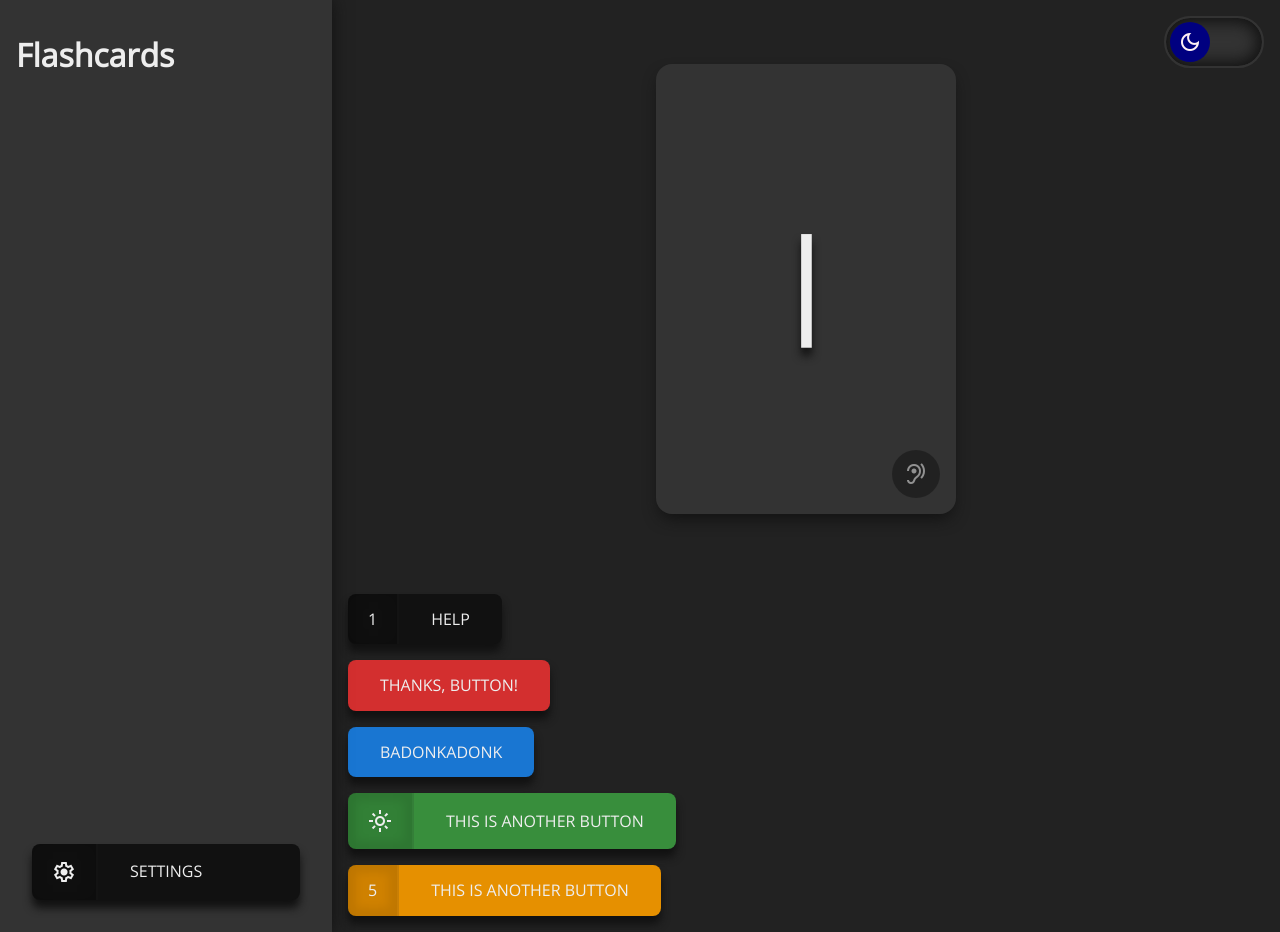
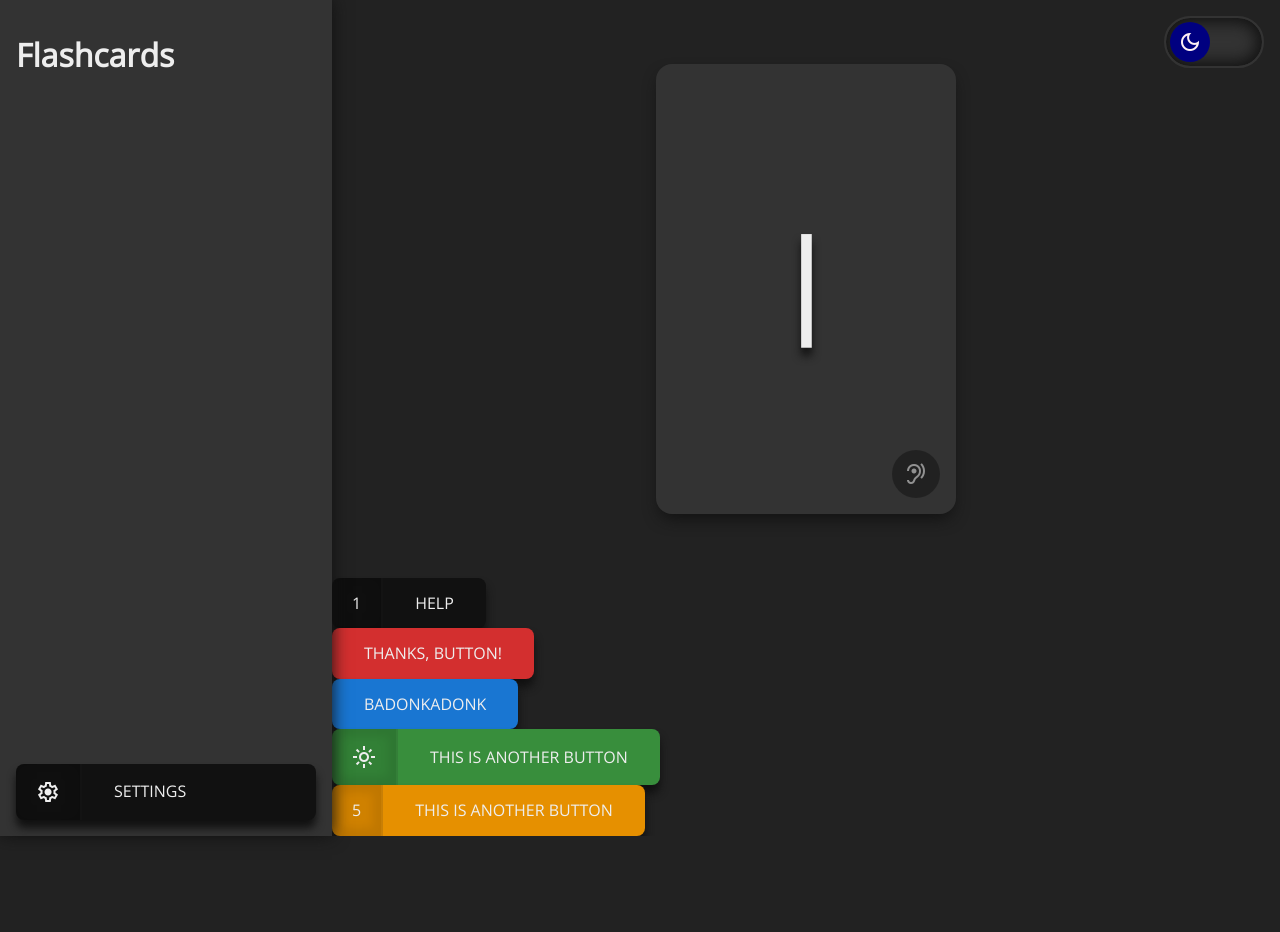
Before and after one commit to Dojan5/language-flashcards, a React (Vite) app: page / in a window 1280 px wide. After the commit the page ends 836 px from the top, so only its background shows below. Built offline with nearby package versions, Linux system fonts and the light colour scheme.

Commit message:
Add button sizes

```diff
--- a/src/components/button.tsx
+++ b/src/components/button.tsx
@@ -5,16 +5,18 @@ export interface IButton {
     children?: ReactNode;
     color?: "red" | "green" | "orange" | "blue";
     onClick?: () => void;
+    size?: "small" | "medium" | "large";
 }
 
-export const Button: FC<IButton> = ({ icon, children, color, onClick }) => {
+export const Button: FC<IButton> = ({ icon, children, color, size, onClick }) => {
     let buttonColor = color ? color : "";
+    let buttonSize = size ? size : "";
 
     if(icon) {
         return (
             <button
                 type="button"
-                className={`button icon ${buttonColor}`}
+                className={`button icon ${buttonColor} ${buttonSize}`}
                 onClick={onClick}
             >
                 {icon}
@@ -26,7 +28,7 @@ export const Button: FC<IButton> = ({ icon, children, color, onClick }) => {
     return (
         <button
             type="button"
-            className={`button ${buttonColor}`}
+            className={`button ${buttonColor} ${buttonSize}`}
             onClick={onClick}
         >
             {children}
--- a/src/sass/components/_button.scss
+++ b/src/sass/components/_button.scss
@@ -1,6 +1,7 @@
 @use '../abstracts/' as abstracts;
 
 .button {
+    $size: abstracts.gap("md");
     position: relative;
     display: flex;
     background-color: var(--bg-primary);
@@ -9,11 +10,10 @@
     @include abstracts.radius("sm");
     border: none;
     box-shadow: 0px .5rem .5rem 0rem var(--bg-primary);
-    padding: 1rem 2rem;
+    padding: $size calc($size * 2);
     align-items: center;
     overflow: hidden;
     user-select: none;
-    margin: 1rem;
     cursor: pointer;
     @include abstracts.clr-props();
     &:hover {
@@ -27,15 +27,31 @@
 }
 
 .button.icon {
-    padding: 0 2rem 0 0;
+    $size: abstracts.gap("md");
+    padding: 0 calc($size * 2) 0 0;
     & span {
         display: inline-block;
         color: var(--theme-text);
         background-color: rgba(var(--overlay-secondary),.1);
-        margin-right: 2rem;
+        margin-right: calc($size * 2);
         content:attr(data-value);
-        padding: 1rem 1.25rem;
+        padding: $size calc($size * 1.25);
         border-right: 2px solid rgba(var(--overlay-primary), .05);
         box-shadow: inset 0 0 .5rem .5rem rgba(var(--overlay-secondary), .075);
     }
+    &.small {
+        $size: abstracts.gap("sm");
+        padding: 0 calc($size * 2) 0 0;
+        & span {
+            padding: $size calc($size * 1.25);
+            margin-right: calc($size * 2);
+        }
+    }
+    &.large {
+        $size: abstracts.gap("lg");
+        padding: 0 calc($size * 2) 0 0;
+        & span {
+            padding: $size calc($size * 1.25);
+        }
+    }
 }
```
